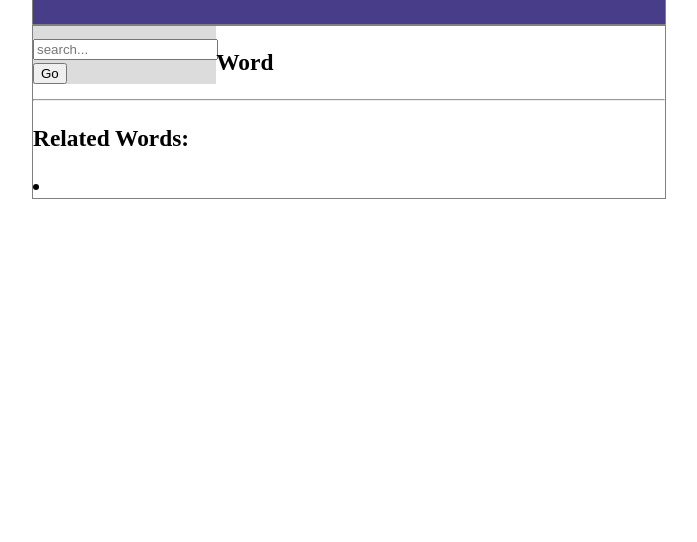
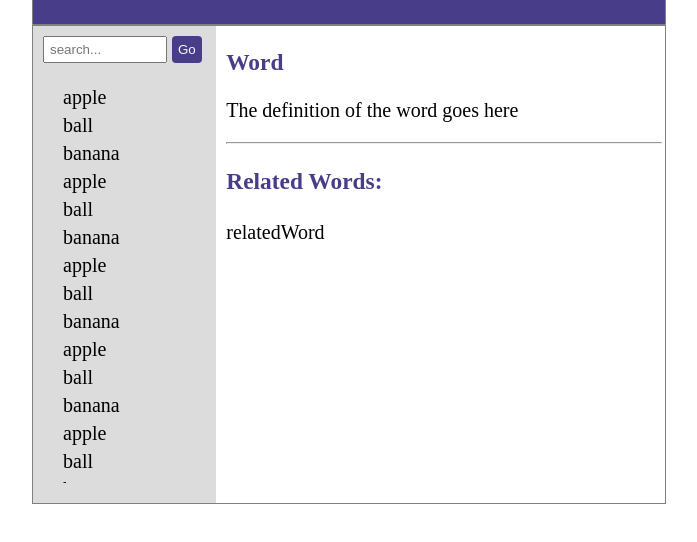
Before and after one commit to corlou/simple-dictionary-web-app, a plain HTML site: page index.html in a window 1280 px wide. Shown: the part 118-660 px from the top of the page, without its empty margins (291-988 px from the left). Drawn offline with Linux system fonts and the light colour scheme.

Commit message:
part one complete - mostly styling and placeholder words

```diff
--- a/index.html
+++ b/index.html
@@ -15,15 +15,61 @@
     <div class="words">
       <input type="text" id="search" placeholder="search...">
       <button onclick="search()">Go</button>
+
+      <ul id="word_list">
+        <li>apple</li>
+        <li>ball</li>
+        <li>banana</li>
+        <li>apple</li>
+        <li>ball</li>
+        <li>banana</li>
+        <li>apple</li>
+        <li>ball</li>
+        <li>banana</li>
+        <li>apple</li>
+        <li>ball</li>
+        <li>banana</li>
+        <li>apple</li>
+        <li>ball</li>
+        <li>banana</li>
+        <li>apple</li>
+        <li>ball</li>
+        <li>banana</li>
+        <li>apple</li>
+        <li>ball</li>
+        <li>banana</li>
+        <li>apple</li>
+        <li>ball</li>
+        <li>banana</li>
+        <li>apple</li>
+        <li>ball</li>
+        <li>banana</li>
+        <li>apple</li>
+        <li>ball</li>
+        <li>banana</li>
+        <li>apple</li>
+        <li>ball</li>
+        <li>banana</li>
+        <li>apple</li>
+        <li>ball</li>
+        <li>banana</li>
+        <li>apple</li>
+        <li>ball</li>
+        <li>banana</li>
+        <li>apple</li>
+        <li>ball</li>
+        <li>banana</li>
+      </ul>
     </div>
+
       <div class="word">
         <h3 id="word_text">Word</h3>
-        <p id="definition"></p>
+        <p id="definition">The definition of the word goes here</p>
 
         <hr>
 
         <h3>Related Words:</h3>
-          <li id="related"></li>
+          <li id="related">relatedWord</li>
 
       </div>
   </div>
--- a/style.css
+++ b/style.css
@@ -29,3 +29,47 @@ body {
   padding-top:10px;
   float: left;
 }
+
+.word {
+  width: 69%;
+  float: left;
+  padding-left: 10px;
+}
+
+#word_list {
+  max-height: 400px;
+  overflow-y: scroll;
+}
+
+li {
+  list-style-type: none;
+  line-height: 1.4em;
+}
+
+li:hover {
+  cursor: pointer;
+  color: #483d88;
+}
+
+ul {
+  margin-left: -10px;
+}
+
+h3 {
+  color:#483d88;
+}
+
+#search {
+  margin-left: 10px;
+  width: 60%;
+  padding: 5px;
+  height: 13px;
+}
+
+button {
+  height: 27px;
+  background:#483d88;
+  color: #f7f7f7;
+  border: none;
+  border-radius: 4px;
+}
```
